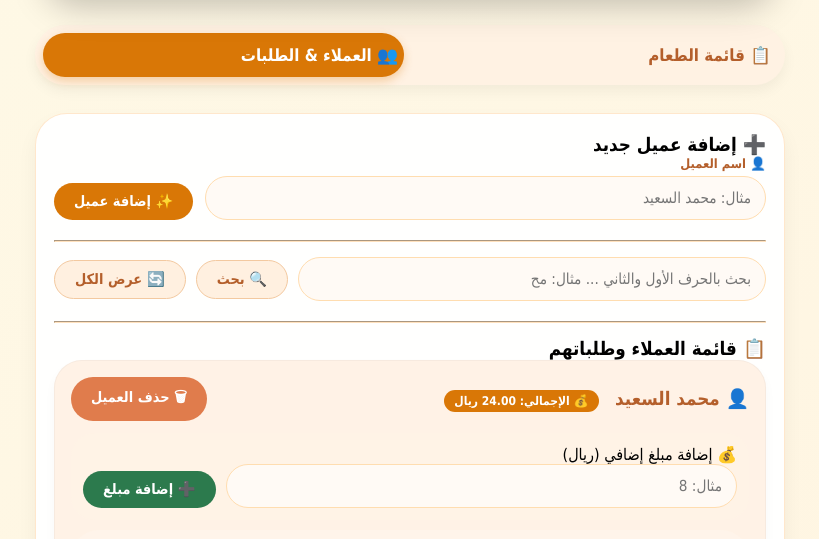
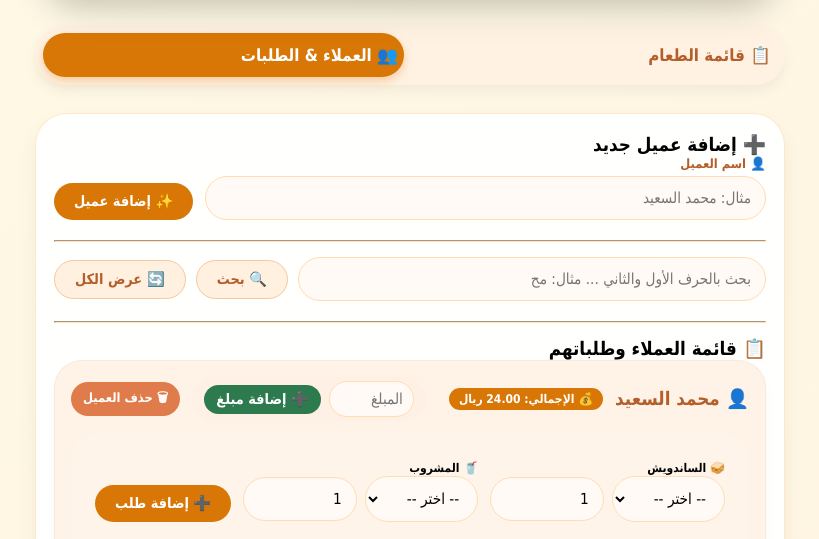
Before and after one commit to alatwi777/bufia, a plain HTML site: page index.html in a window 1280 px wide. Both pictures are taken after a click on the button "👥 العملاء & الطلبات". Shown: the part 203-742 px from the top of the page, without its empty margins (230-1049 px from the left). Drawn offline with Linux system fonts and the light colour scheme.

Commit message:
Add new styles and update extra amount functionality

```diff
--- a/index.html
+++ b/index.html
@@ -181,6 +181,11 @@
             background: #c23d22;
         }
 
+        .btn-small {
+            padding: 6px 12px;
+            font-size: 0.8rem;
+        }
+
         table {
             width: 100%;
             border-collapse: collapse;
@@ -232,6 +237,13 @@
             gap: 8px;
         }
 
+        .flex-start {
+            display: flex;
+            align-items: center;
+            gap: 12px;
+            flex-wrap: wrap;
+        }
+
         hr {
             margin: 15px 0;
             border-color: #ffe1bd;
@@ -263,20 +275,29 @@
         .inline-group select, .inline-group input {
             flex: 2;
         }
-        .extra-amount-row {
-            background: #fff3e6;
-            border-radius: 24px;
-            padding: 12px;
-            margin: 10px 0;
+        .extra-amount-inline {
             display: flex;
-            gap: 10px;
-            align-items: flex-end;
+            align-items: center;
+            gap: 8px;
+            background: #fff0e6;
+            padding: 4px 12px;
+            border-radius: 60px;
+        }
+        .extra-amount-inline input {
+            width: 90px;
+            padding: 8px 10px;
+            margin: 0;
+        }
+        .extra-amount-inline button {
+            padding: 6px 14px;
+            background: #2c7a4d;
         }
         @media (max-width: 550px) {
             body { padding: 12px; }
             th, td { font-size: 0.75rem; padding: 8px 4px; }
             .order-input-row { flex-direction: column; }
-            .extra-amount-row { flex-direction: column; }
+            .flex-between { flex-direction: column; align-items: stretch; }
+            .extra-amount-inline { justify-content: space-between; }
         }
     </style>
 </head>
@@ -330,7 +351,7 @@
         </div>
     </div>
 
-    <!-- تبويب 2: العملاء والطلبات مع إضافة مبلغ مباشر -->
+    <!-- تبويب 2: العملاء والطلبات -->
     <div id="tab2" class="tab-content">
         <div class="card">
             <div class="flex-between">
@@ -365,7 +386,6 @@
     let nextClientId = 1;
     let nextOrderId = 1;
 
-    // localStorage keys
     const STORAGE_MENU = "bofiya_menu_items";
     const STORAGE_CLIENTS = "bofiya_clients";
     const STORAGE_IDS = "bofiya_ids";
@@ -533,7 +553,7 @@
         saveAllData();
     }
 
-    // إضافة مبلغ مباشر (بدون اختيار من القائمة)
+    // إضافة مبلغ مباشر (مصغر وبجانب زر الحذف)
     function addExtraAmount(clientId, amount) {
         const client = clients.find(c => c.id === clientId);
         if(!client) return;
@@ -591,19 +611,18 @@
             clientDiv.style.border = "1px solid rgba(0,0,0,0.03)";
             clientDiv.innerHTML = `
                 <div class="flex-between" style="margin-bottom:12px;">
-                    <div>
-                        <h3 style="color:#b45f2b; display:inline-block;">👤 ${client.name}</h3>
-                        <span class="badge" style="background:#d97706; color:white; margin-right:12px;">💰 الإجمالي: ${totalSpent.toFixed(2)} ريال</span>
+                    <div class="flex-start">
+                        <h3 style="color:#b45f2b;">👤 ${client.name}</h3>
+                        <span class="badge" style="background:#d97706; color:white;">💰 الإجمالي: ${totalSpent.toFixed(2)} ريال</span>
                     </div>
-                    <button class="btn-danger" data-clientid="${client.id}" id="delClient_${client.id}">🗑 حذف العميل</button>
-                </div>
-                <!-- حقل إضافة مبلغ مباشر جديد -->
-                <div class="extra-amount-row">
-                    <div style="flex:2">
-                        <label>💰 إضافة مبلغ إضافي (ريال)</label>
-                        <input type="number" id="extraAmount_${client.id}" placeholder="مثال: 8" step="0.5" value="">
+                    <div class="flex-start">
+                        <!-- حقل إضافة مبلغ مصغر بجانب زر الحذف -->
+                        <div class="extra-amount-inline">
+                            <input type="number" id="extraAmount_${client.id}" placeholder="المبلغ" step="0.5" style="width:85px;">
+                            <button id="addExtraBtn_${client.id}" style="background:#2c7a4d; padding:6px 12px;">➕ إضافة مبلغ</button>
+                        </div>
+                        <button class="btn-danger btn-small" data-clientid="${client.id}" id="delClient_${client.id}">🗑 حذف العميل</button>
                     </div>
-                    <button id="addExtraBtn_${client.id}" style="background:#2c7a4d;">➕ إضافة مبلغ</button>
                 </div>
                 <!-- طلب عادي من القائمة -->
                 <div style="background:rgba(255,245,235,0.8); border-radius:28px; padding:12px; margin-bottom:14px;">
@@ -670,7 +689,6 @@
             if(client.orders.length === 0) {
                 tbodyOrders.innerHTML = '<tr><td colspan="4" style="text-align:center">لا توجد طلبات بعد</td></tr>';
             } else {
-                // عرض جميع الطلبات (الوجبات والمبالغ الإضافية)
                 client.orders.slice().sort((a,b)=> (a.rawDate || '').localeCompare(b.rawDate || '')).forEach(order => {
                     const row = tbodyOrders.insertRow();
                     let descText = '';
```
